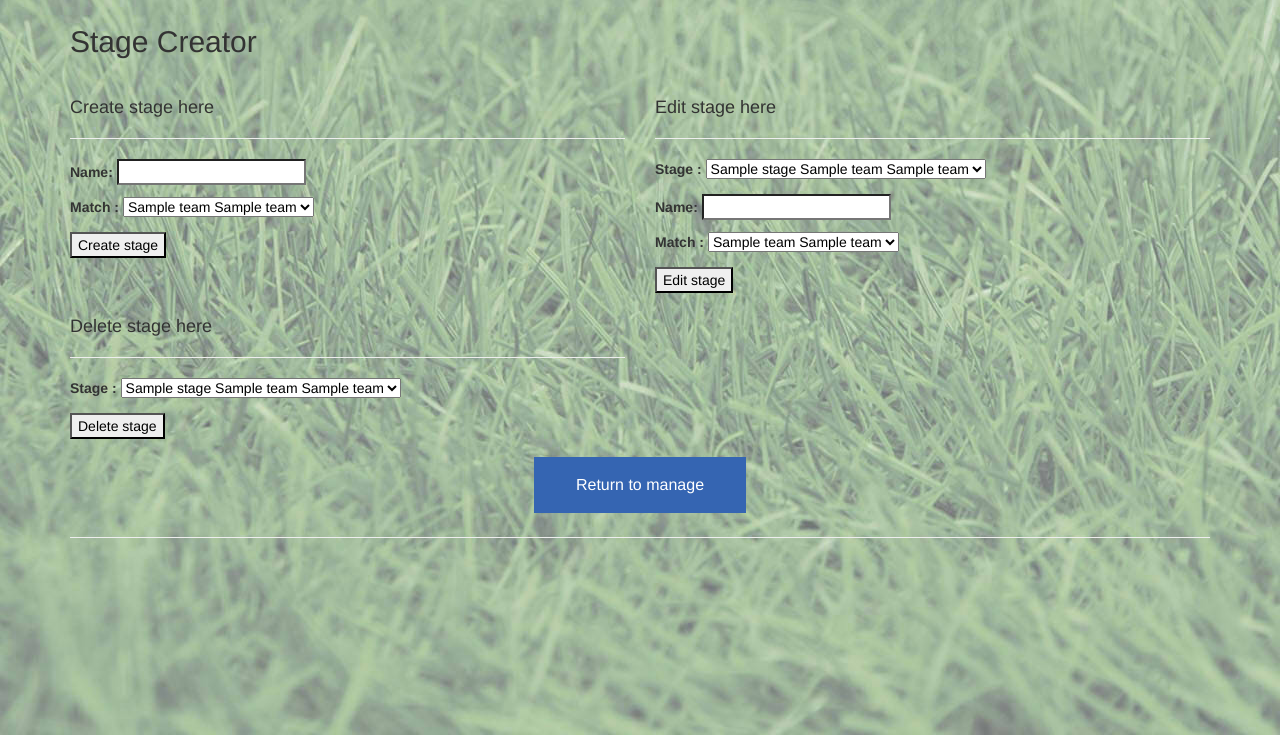
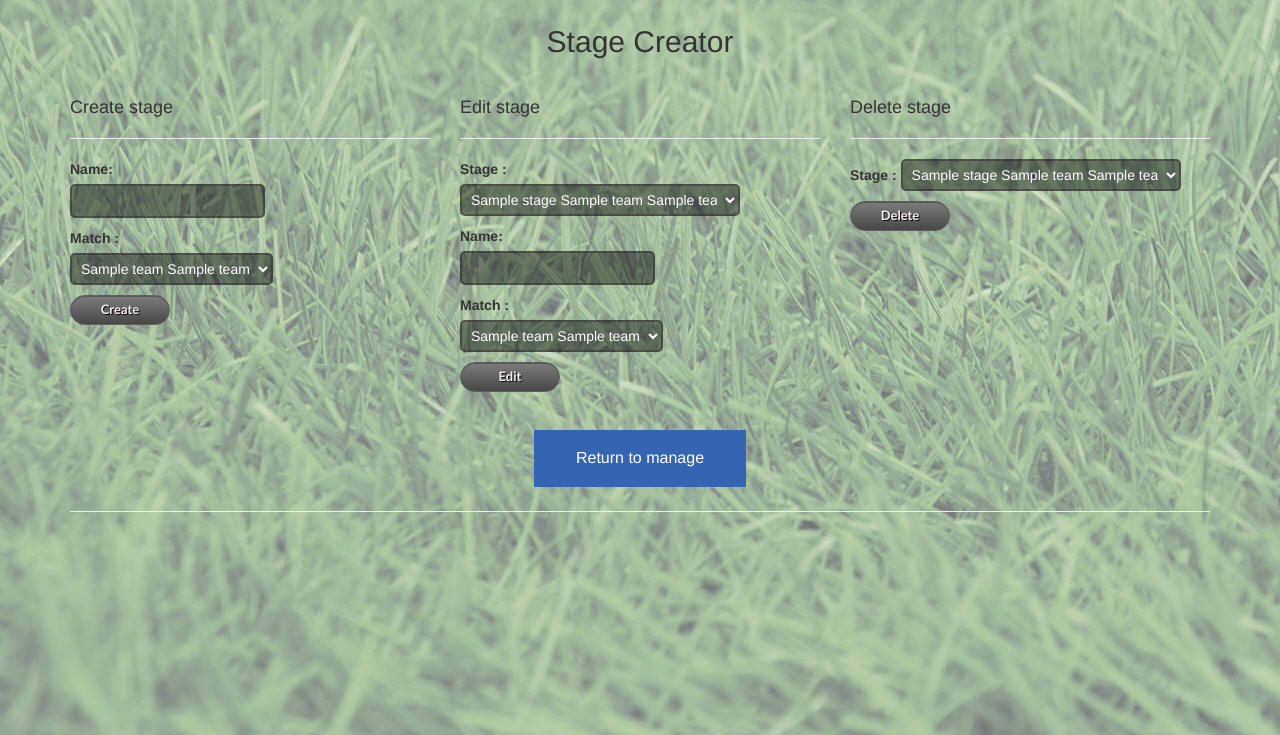
Before and after one commit to guestnone/SoccerPlanner, a Django app: page /stagecreate/ in a window 1280 px wide. Shown: the part 65-800 px from the top of the page. Run offline with Django 3.2, Linux system fonts and the light colour scheme; a user stored in the database is signed in; tables that the repository leaves empty hold one stand-in row (values such as "Sample post"); some libraries are stand-ins or nearby versions.

Commit message:
Visual update v2

```diff
--- a/SoccerPlanner/app/forms.py
+++ b/SoccerPlanner/app/forms.py
@@ -3,7 +3,7 @@ Definition of forms.
 """
 
 from django import forms
-from django.forms import ModelForm, DateInput
+from django.forms import ModelForm, DateInput, TextInput
 from django.contrib.auth.forms import AuthenticationForm, UserCreationForm
 from django.contrib.auth.models import User
 from app.models import Player, TeamSquad, Team, Stage, Match, Event, Tournament
@@ -11,7 +11,7 @@ from django.utils.translation import ugettext_lazy as _
 from django.views.generic.edit import UpdateView
 from snowpenguin.django.recaptcha2.fields import ReCaptchaField
 from snowpenguin.django.recaptcha2.widgets import ReCaptchaWidget
-
+from django.forms import Widget
 class BootstrapAuthenticationForm(AuthenticationForm):
     """Authentication form which uses boostrap CSS."""
     username = forms.CharField(max_length=254, widget=forms.TextInput({'class': 'form-control', 'placeholder': 'User name'}))
@@ -45,13 +45,12 @@ class EventForm(ModelForm):
         self.fields['end_time'].input_formats = ('%Y-%m-%dT%H:%M',)
 
 class StageForm(ModelForm):
-    name = forms.CharField(max_length = 20,required = False)
+    name = forms.CharField(max_length = 20,required = True)
     listOfMatches = forms.ModelChoiceField(queryset = Match.objects.all(),required = False, label = "Match ",empty_label = None)
     class Meta:
         model = Stage
         listOfMatches = [Match]
         fields = ('name','listOfMatches')
-
 
 class MyModelChoiceField(forms.ModelChoiceField):
     def label_from_instance(self, obj):
@@ -166,7 +165,7 @@ class CaptchaForm(forms.Form):
 
 
 class StageDeleteForm(ModelForm):
-    listOfStages = MyModelChoiceField(queryset = Stage.objects.all(), label = "Stage ", required = True, empty_label = None)
+    listOfStages = MyModelChoiceField(queryset = Stage.objects.all(), label = "Stage ", required = False, empty_label = None)
     class Meta:
         model = Stage
         fields = ('listOfStages',)
--- a/SoccerPlanner/app/static/app/content/own.css
+++ b/SoccerPlanner/app/static/app/content/own.css
@@ -48,3 +48,103 @@
 	position:relative;
 	top:1px;
 }
+
+#button3 {
+	-moz-box-shadow:inset 0px 1px 0px 0px #575657;
+	-webkit-box-shadow:inset 0px 1px 0px 0px #575657;
+	box-shadow:inset 0px 1px 0px 0px #575657;
+	background:-webkit-gradient( linear, left top, left bottom, color-stop(0.05, #7a7a7a), color-stop(1, #474747) );
+	background:-moz-linear-gradient( center top, #7a7a7a 5%, #474747 100% );
+	filter:progid:DXImageTransform.Microsoft.gradient(startColorstr='#7a7a7a', endColorstr='#474747');
+	background-color:#7a7a7a;
+	border-top-left-radius:20px;
+	border-top-right-radius:20px;
+	border-bottom-right-radius:20px;
+	border-bottom-left-radius:20px;
+	text-indent:0;
+	border:1px solid #5e5e5e;
+	display:inline-block;
+	color:#f2edf2;
+	font-family:Trebuchet MS;
+	font-size:13px;
+	font-weight:bold;
+	font-style:normal;
+	height:30px;
+	line-height:25px;
+	width:100px;
+	text-decoration:none;
+	text-align:center;
+	text-shadow:1px 1px 0px #0f0c0f;
+}
+.button3:hover {
+	background:-webkit-gradient( linear, left top, left bottom, color-stop(0.05, #474747), color-stop(1, #7a7a7a) );
+	background:-moz-linear-gradient( center top, #474747 5%, #7a7a7a 100% );
+	filter:progid:DXImageTransform.Microsoft.gradient(startColorstr='#474747', endColorstr='#7a7a7a');
+	background-color:#474747;
+}.button3:active {
+	position:relative;
+	top:1px;
+}
+
+.input1 {
+  -webkit-box-sizing: content-box;
+  -moz-box-sizing: content-box;
+  box-sizing: content-box;
+  width: 160px;
+  padding: 20px;
+  overflow: hidden;
+  border: none;
+  font: normal 16px/1 Arial, Helvetica, sans-serif;
+  color: rgba(255,255,255,1);
+  text-align: center;
+  -o-text-overflow: ellipsis;
+  text-overflow: ellipsis;
+  background: rgba(96,90,90,1);
+  -webkit-box-shadow: 1px 1px 1px 0 rgba(0,0,0,0.3) ;
+  box-shadow: 1px 1px 1px 0 rgba(0,0,0,0.3) ;
+	text-shadow: 1px 1px 1px rgba(0,0,0,0.2) ;
+
+
+}
+input[type=text], select, textarea, input[type=time], input[type = submit], input[type=button], input[type=email] {
+    padding:5px;
+		border:2px solid rgba(41, 38, 38, 0.432);
+		background:rgba(0, 0, 0, 0.425);
+    -webkit-border-radius: 5px;
+		border-radius: 5px;
+		color:white;
+}
+input[type=text]:focus {
+    border-color:#333;
+}
+
+input[type="datetime-local"], input[type="password"] {
+	appearance: none;
+	-webkit-appearance: none;
+	color: white;
+	font-family: "Helvetica", arial, sans-serif;
+	font-size: 15px;
+	border:1px solid rgba(41, 38, 38, 0.432);
+	background:#ecf0f1;
+	padding:5px;
+	-webkit-border-radius: 5px;
+	border-radius: 5px;
+	display: inline-block !important;
+	visibility: visible !important;
+	background: rgba(0, 0, 0, 0.425);
+}
+input[type="id_username"] {
+	appearance: none;
+	-webkit-appearance: none;
+	color: white;
+	font-family: "Helvetica", arial, sans-serif;
+	font-size: 15px;
+	border:1px solid rgba(41, 38, 38, 0.432);
+	background:#ecf0f1;
+	padding:5px;
+	-webkit-border-radius: 5px;
+	border-radius: 5px;
+	display: inline-block !important;
+	visibility: visible !important;
+	background: rgba(0, 0, 0, 0.425);
+}
--- a/SoccerPlanner/app/templates/app/accountcreate.html
+++ b/SoccerPlanner/app/templates/app/accountcreate.html
@@ -17,7 +17,7 @@
         {{ field.label_tag }}<br>
         {{ field }}
         {% if field.help_text %}
-        <small style="color: grey">{{ field.help_text }}</small>
+        <small style="color: black">{{ field.help_text }}</small>
         {% endif %}
         {% for error in field.errors %}
         <p style="color: red">{{ error }}</p>
--- a/SoccerPlanner/app/templates/app/stagecreate.html
+++ b/SoccerPlanner/app/templates/app/stagecreate.html
@@ -4,18 +4,20 @@
 
 {% if user.is_authenticated %}
 
-<h2>{{ title }}</h2>
+<center><h2>{{ title }}</h2></center>
 <br>
 
+
+<link rel="stylesheet" type="text/css" href="../../static/app/content/own.css">
 <div class="row">
-    <div class="col-sm-6">
+    <div class="col-sm-4">
         <form method="post">
-            <h4>Create stage here</h4>
+            <h4>Create stage</h4>
             <hr />
             {% csrf_token %}
             {% for field in createStage %}
             <p>
-                {{ field.label_tag }}
+                {{ field.label_tag }}<br>
                 {{ field }}
                 {% if field.help_text %}
                 <small style="color: grey">{{ field.help_text }}</small>
@@ -25,17 +27,17 @@
                 {% endfor %}
             </p>
             {% endfor %}
-            <button type="submit">Create stage</button>
+            <button type="submit" id = "button3">Create</button>
         </form>
     </div>
-    <div class="col-sm-6">
+    <div class="col-sm-4">
         <form method="post">
-            <h4>Edit stage here</h4>
+            <h4>Edit stage</h4>
             <hr />
             {% csrf_token %}
             {% for field in editStage %}
             <p>
-                {{ field.label_tag }}
+                {{ field.label_tag }} <br>
                 {{ field }}
                 {% if field.help_text %}
                 <small style="color: grey">{{ field.help_text }}</small>
@@ -45,15 +47,12 @@
                 {% endfor %}
             </p>
             {% endfor %}
-            <button type="submit">Edit stage</button>
+            <button type="submit" name = "button3" id = "button3">Edit</button>
         </form>
     </div>
-</div>
-
-<div class="row">
-    <div class="col-sm-6">
+    <div class="col-sm-4">
         <form method="post">
-            <h4>Delete stage here</h4>
+            <h4>Delete stage</h4>
             <hr />
             {% csrf_token %}
             {% for field in deleteStage %}
@@ -68,13 +67,11 @@
                 {% endfor %}
             </p>
             {% endfor %}
-            <button type="submit">Delete stage</button>
+            <button type="submit" id = "button3">Delete</button>
         </form>
     </div>
 </div>
-<head>
-
-</head>
+</br>
 <center><div class="button1 b1">
 <a class="button1" href="{% url 'manage' %}">Return to manage </a></center>
 {% else %}
--- a/SoccerPlanner/app/templates/app/tournamentcreate.html
+++ b/SoccerPlanner/app/templates/app/tournamentcreate.html
@@ -25,7 +25,7 @@
                 {% endfor %}
             </p>
             {% endfor %}
-            <button type="submit">Create</button>
+            <button type="submit" id = "button3">Create</button>
         </form>
     </div>
     <div class="col-sm-4">
@@ -45,7 +45,7 @@
                 {% endfor %}
             </p>
             {% endfor %}
-            <button type="submit">Edit</button>
+            <button type="submit" id = "button3">Edit</button>
         </form>
     </div>
     <div class="col-sm-4">
@@ -65,7 +65,7 @@
                 {% endfor %}
             </p>
             {% endfor %}
-            <button type="submit">Delete</button>
+            <button type="submit" id = "button3">Delete</button>
         </form>
     </div>
 </div>
--- a/SoccerPlanner/app/views.py
+++ b/SoccerPlanner/app/views.py
@@ -135,14 +135,14 @@ def stagecreate(request):
                 editStage = StageEditForm(request.POST, instance=a)
                 editStage.save()
                 return redirect('stageeditsuccessful')
-            elif deleteStage.is_valid():
-                opt = deleteStage.cleaned_data['listOfStages']
-                a=Stage.objects.get(name = opt.name, listOfMatches = opt.listOfMatches)
-                form = StageDeleteForm(request.POST, instance = a)
-                a.delete()
-                return redirect('stagedeletesuccessful')
             createStage.save()
             return redirect('stagecreatesuccessful')
+        elif deleteStage.is_valid():
+            opt = deleteStage.cleaned_data['listOfStages']
+            a=Stage.objects.get(name = opt.name, listOfMatches = opt.listOfMatches)
+            form = StageDeleteForm(request.POST, instance = a)
+            a.delete()
+            return redirect('stagedeletesuccessful')
     else:
         createStage = StageForm()
         editStage = StageEditForm()
@@ -347,3 +347,6 @@ def captcha(request):
     else:
         form = CaptchaForm()
     return render(request,'app/captcha.html', {'form' : form})
+
+class NewLogin(LoginView):
+    model = LoginView
```
Also changed, not shown: SoccerPlanner/app/templates/app/login.html (+3 -19 lines), SoccerPlanner/app/templates/app/teamcreate.html (+6 -6 lines).
